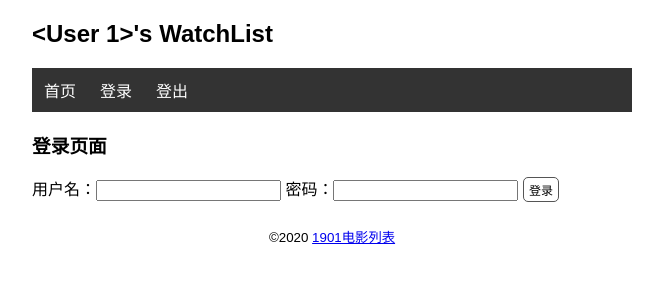
After one commit to z1015784643/flask1901, a Flask app: page /login in a window 1280 px wide. The commit adds this page. Shown: the top 300 px of the page, without its empty margins (308-971 px from the left). Run offline with Flask 2, Linux system fonts and the light colour scheme; tables that the repository leaves empty hold one stand-in row (values such as "Sample post").

Commit message:
登录登出

```diff
--- a/day1/watchlist/app.py
+++ b/day1/watchlist/app.py
@@ -4,8 +4,10 @@ import sys
 import click
 from flask import Flask
 from flask import render_template,flash,redirect,request,url_for
+from werkzeug.security import generate_password_hash,check_password_hash
+from flask_sqlalchemy import SQLAlchemy  #导入扩展类
+from flask_login import LoginManager,UserMixin,login_user,logout_user
 
-from flask_sqlalchemy import SQLAlchemy  #导入扩展类
 
 WIN = sys.platform.startswith('win')
 if WIN:
@@ -15,15 +17,35 @@ else:
 
 app = Flask(__name__)
 
+
+
 # app.config['SQLALCHEMY_DATABASE_URI'] = 'sqlite:////'+os.path.join(app.root_path,'data.db')
 app.config['SQLALCHEMY_DATABASE_URI'] = prefix + os.path.join(app.root_path,'data.db')
 app.config['SQLALCHEMY_TRACK_MODIFICATIONS'] = False   #关闭对模型修改的监控
 app.config['SECRET_KEY'] = 'watchlist_dev'
 db = SQLAlchemy(app)  #初始化扩展，传入程序实例app
+login_manager = LoginManager(app)  #实例化登录扩展类
 
-class User(db.Model):
+
+@login_manager.user_loader
+def load_user(user_id):
+    user = User.query.get(int(user_id))
+    return user
+
+
+
+
+# model
+class User(db.Model,UserMixin):
     id = db.Column(db.Integer,primary_key = True)
     name = db.Column(db.String(20))
+    username = db.Column(db.String(20))
+    password_hash = db.Column(db.String(128))
+    def set_password(self,password):
+        self.password_hash = generate_password_hash(password)
+    def validate_password(self,password):
+        return check_password_hash(self.password_hash,password)
+
 
 class Movies(db.Model):
     id = db.Column(db.Integer,primary_key = True)
@@ -85,6 +107,37 @@ def delete(movie_id):
     flash("删除完成")
     return redirect(url_for('index'))
 
+
+
+# 登录
+@app.route('/login',methods=['GET','POST'])
+def login():
+    if request.method == 'POST':
+        username = request.form['username']
+        password = request.form['password']
+        if not username or not password:
+            flash('错误')
+            return redirect(url_for('login'))
+        user = User.query.first()
+        # 验证信息
+        if username == user.username and user.validate_password(password):
+            login_user(user)
+            flash('登录成功')
+            return redirect(url_for('index'))
+        flash('验证错误')
+        return redirect(url_for('login'))
+    return render_template('login.html')
+
+
+
+# 登出
+@app.route('/logout')
+def logout():
+    logout_user()
+    flash('拜拜')
+    return redirect(url_for('index'))
+
+
 # # 动态url
 # @app.route('/index/<name>')
 # def home(name):
@@ -125,6 +178,25 @@ def forge():
     db.session.commit()
 
 
+# 生成管理员账号
+@app.cli.command()
+@click.option('--username',prompt=True,help="管理员账号")
+@click.option('--password',prompt=True,help="管理员密码" ,hide_input=True,confirmation_prompt=True)
+def admin(username,password):
+    db.create_all()
+    user = User.query.first()
+    if user is not None:
+        click.echo('更新用户信息')
+        user.username = username
+        user.set_password(password)
+    else:
+        click.echo('创建用户信息')
+        user = User(username=username,name='Admin')
+        user.set_password(password)
+        db.session.add(user)
+    db.session.commit()
+    click.echo('管理员创建完成')
+
 # 错误处理函数
 @app.errorhandler(404)
 def page_not_found(e):
--- a/day1/watchlist/templates/base.html
+++ b/day1/watchlist/templates/base.html
@@ -10,7 +10,7 @@
     {% endblock %}
 </head>
 <body>
-    <h2>{{user.name}}'s WatchList
+    <h2>{{user}}'s WatchList
         <img src="" alt="">
     </h2>
     {% for message in get_flashed_messages() %}
@@ -18,7 +18,9 @@
     {% endfor %}
     <nav>
         <ul>
-            <li><a href="{{url_for('index')}}"></a></li>
+            <li><a href="{{url_for('index')}}">首页</a></li>
+            <li><a href="{{url_for('login')}}">登录</a></li>
+            <li><a href="{{url_for('logout')}}">登出</a></li>
         </ul>
     </nav>
 
--- /dev/null
+++ b/day1/watchlist/templates/login.html
@@ -0,0 +1,10 @@
+{% extends 'base.html' %}
+
+{% block content %}
+<h3>登录页面</h3>
+<form method='post'>
+    用户名：<input type="text" name='username' autocomplete="off" required>
+    密码：<input type="password" name='password' autocomplete="off" required>
+    <input type="submit" class='btn' name='submit' value='登录'>
+</form>
+{% endblock %}
```
Also changed, not shown: day1/watchlist/data.db.
